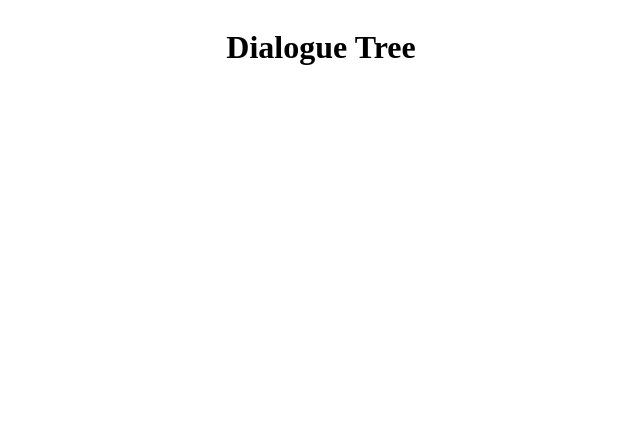
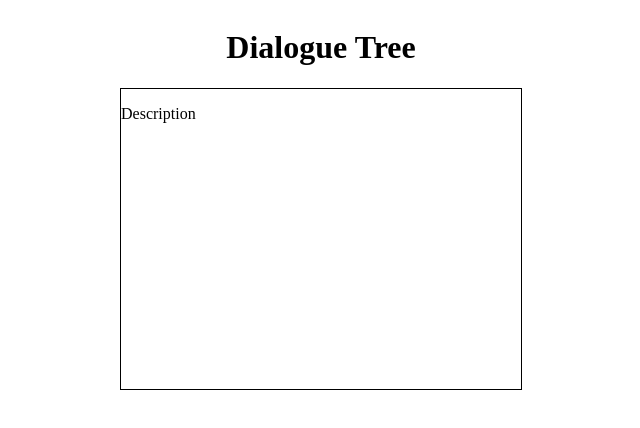
Before and after one commit to 00-status/dialogue_tree, a React app: page / in a window 1280 px wide. Shown: the top 428 px of the page, without its empty margins (319-959 px from the left). Built offline with nearby package versions, Linux system fonts and the light colour scheme.

Commit message:
Added a description component.

```diff
--- a/src/components/App.tsx
+++ b/src/components/App.tsx
@@ -1,9 +1,11 @@
 import './app.css';
+import {Description} from "./Description/Description";
 
 export const App = () => {
     return (
     <div className='app'>
         <h1>Dialogue Tree</h1>
+        <Description />
     </div>
     );
 };
--- /dev/null
+++ b/src/components/Description/Description.tsx
@@ -0,0 +1,9 @@
+import './description.css';
+
+export const Description = () => {
+    return (
+    <div className="description">
+        <p>Description</p>
+    </div>
+    );
+};
--- /dev/null
+++ b/src/components/Description/description.css
@@ -0,0 +1,6 @@
+.description {
+    width: 400px;
+    height: 300px;
+
+    border: 1px solid black;
+}
```
Also changed, not shown: 3 other files (tests, documents, lock files or other folders).
